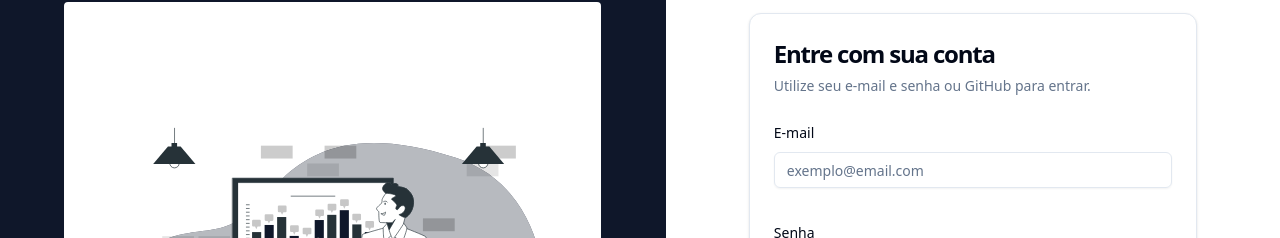
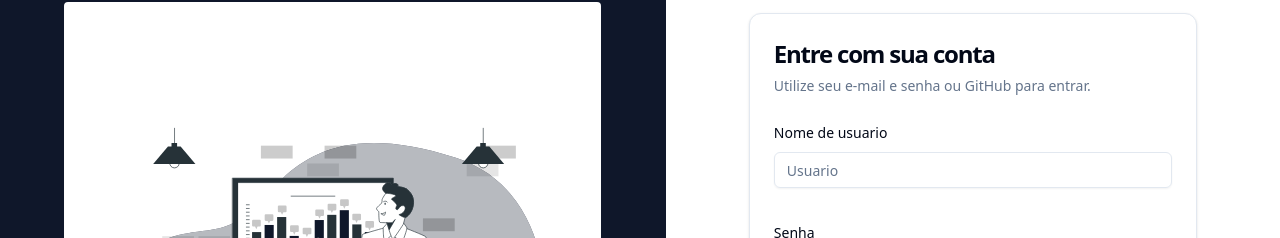
Before and after one commit to Luan053/FrontCadFuncionarios, a React (Vite) app: page / in a window 1280 px wide. Shown: the part 129-367 px from the top of the page. Built offline with nearby package versions, Linux system fonts and the light colour scheme.

Commit message:
feat: SignIn conectado com backend, retornando Token

```diff
--- a/src/components/pagesComponents/LoginForm.tsx
+++ b/src/components/pagesComponents/LoginForm.tsx
@@ -22,8 +22,10 @@ import {
   FormMessage,
 } from "../ui/form";
 
+import axios from "axios";
+
 const formSchema = z.object({
-  email: z.string().email("Insira um E-mail válido"),
+  username: z.string().min(4, "Insira um usuario válido"),
   password: z.string().min(6, "Senha muito curta"),
 });
 
@@ -31,12 +33,25 @@ export const LoginForm = () => {
   const form = useForm<z.infer<typeof formSchema>>({
     resolver: zodResolver(formSchema),
     defaultValues: {
-      email: "",
+      username: "",
       password: "",
     },
   });
-  const onSubmit = (values: z.infer<typeof formSchema>) => {
-    console.log(values);
+  const onSubmit = async () => {
+    try {
+      const formData = {
+        username: form.getValues("username"),
+        password: form.getValues("password"),
+      };
+
+      const res = await axios.post(
+        "https://localhost:7053/api/v1/auth",
+        formData
+      );
+      console.log("Token JWT:", res.data);
+    } catch (error) {
+      console.error("Erro:", error);
+    }
   };
 
   return (
@@ -55,17 +70,12 @@ export const LoginForm = () => {
             <form onSubmit={form.handleSubmit(onSubmit)} className="space-y-8">
               <FormField
                 control={form.control}
-                name="email"
+                name="username"
                 render={({ field }) => (
                   <FormItem>
-                    <FormLabel htmlFor="email">E-mail</FormLabel>
+                    <FormLabel htmlFor="usuario">Nome de usuario</FormLabel>
                     <FormControl>
-                      <Input
-                        {...field}
-                        id="email"
-                        type="email"
-                        placeholder="exemplo@email.com"
-                      />
+                      <Input {...field} id="usuario" placeholder="Usuario" />
                     </FormControl>
                     <FormMessage />
                   </FormItem>
```
